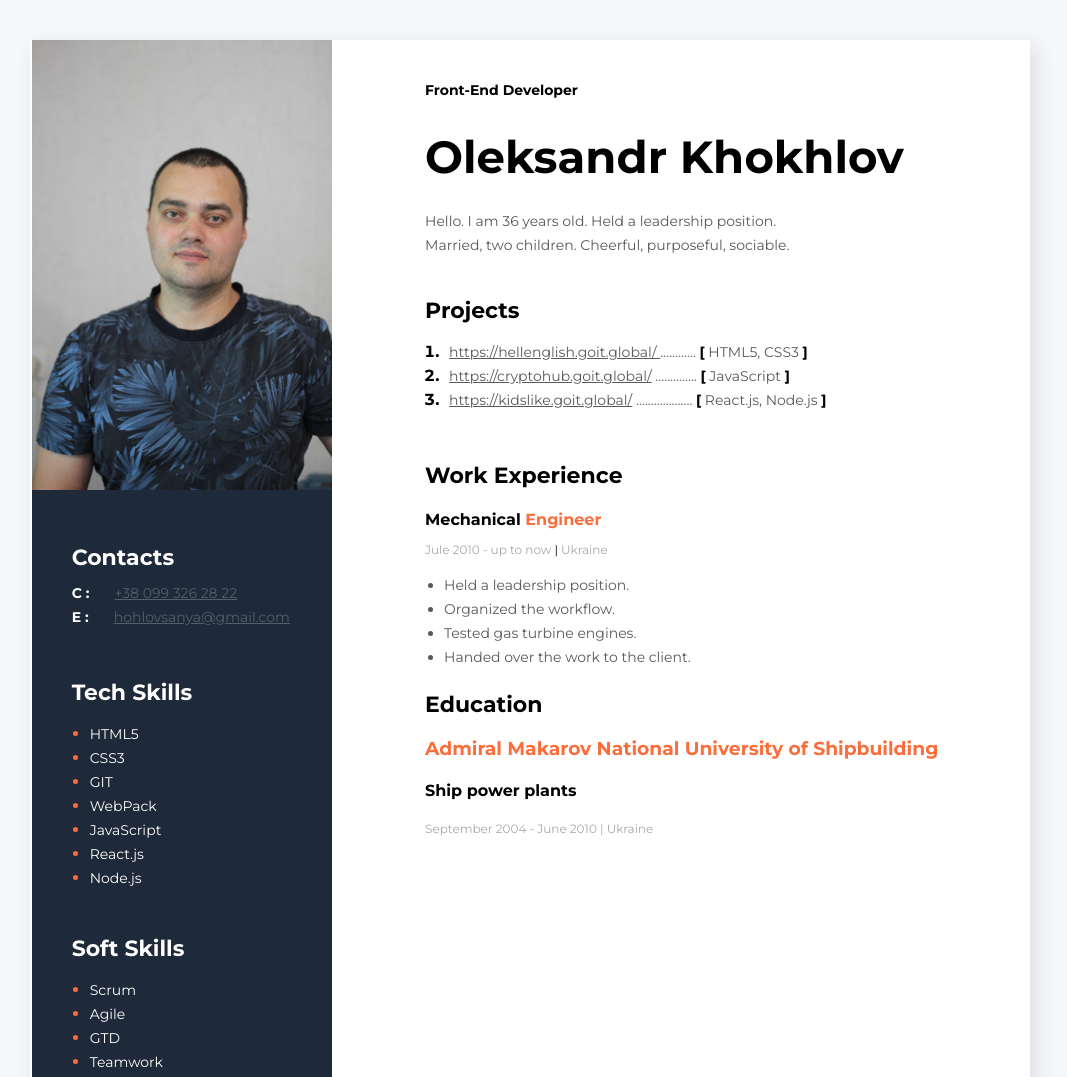
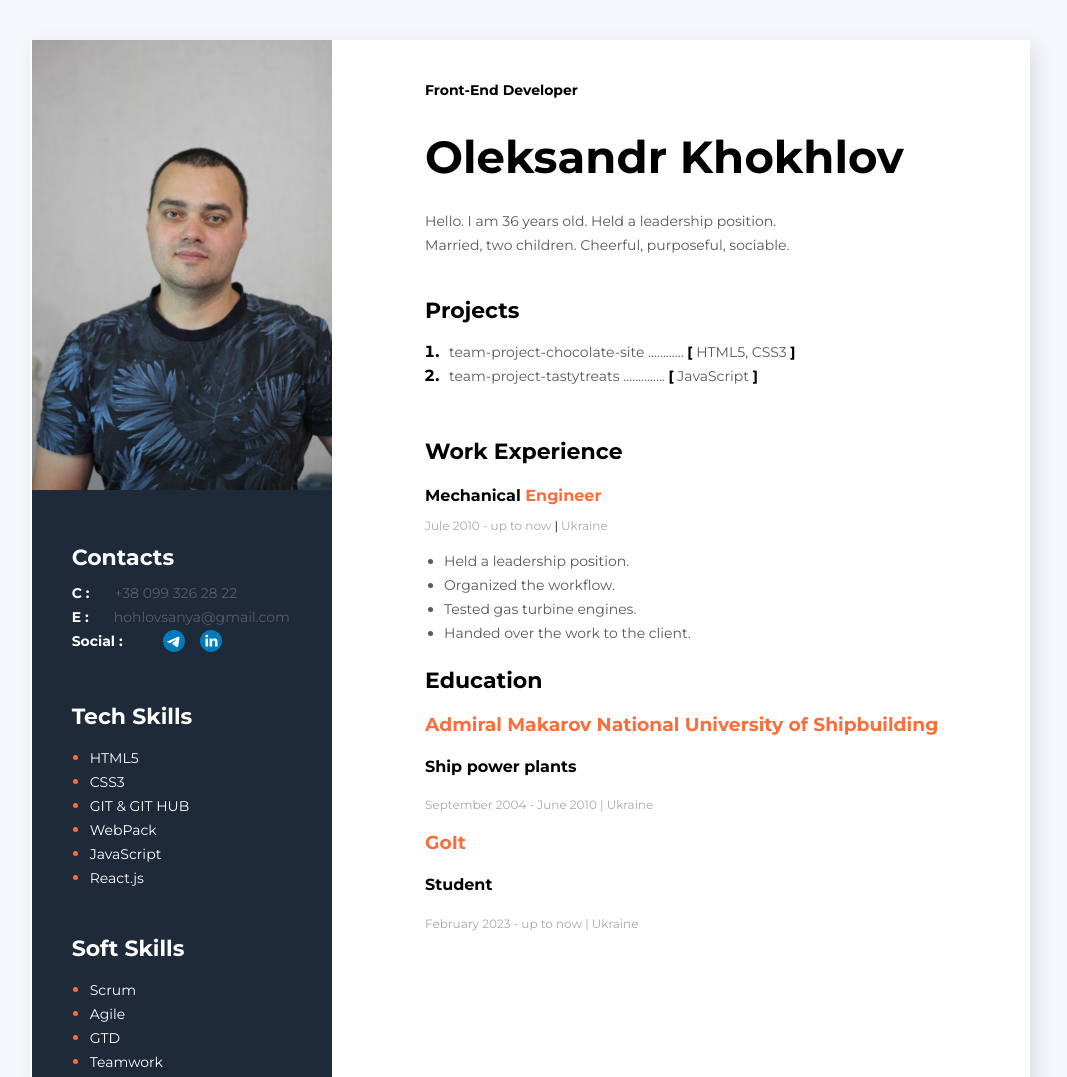
Before and after one commit to OleksandrKhokhlov/MyResume, a plain HTML site: page index.html in a window 1280 px wide. Shown: the top 1077 px of the page, without its empty margins (110-1177 px from the left). Drawn offline with Linux system fonts and the light colour scheme.

Commit message:
corrected information

```diff
--- a/css/style.css
+++ b/css/style.css
@@ -2,8 +2,15 @@ body {
   font-family: "Montserrat", sans-serif;
   background-color: #f5f7fa;
 }
-img{
+img {
   width: 100%;
+}
+a {
+  outline: none;
+  text-decoration: none;
+  display: inline-block;
+  text-align: center;
+  line-height: 2;
 }
 .main-section {
   display: flex;
@@ -139,6 +146,14 @@ img{
   color: #ffffff;
   margin-bottom: 10px;
 }
+.social {
+  display: flex;
+  gap: 15px;
+  align-items: center;
+}
+.social > a {
+  display: inline-flex;
+}
 /* contact section */
 .contact-section-type {
   font-style: normal;
--- a/index.html
+++ b/index.html
@@ -34,9 +34,11 @@
             <li class="my-project-item">
               <span class="my-project-text">
                 <a
-                  href="https://hellenglish.goit.global/"
+                  href="https://mishaflyunt.github.io/team-project-chocolate-site/"
                   class="my-project-link"
-                  >https://hellenglish.goit.global/
+                  target="_blank"
+                  rel="noopener noreferrer"
+                  >team-project-chocolate-site
                 </a>
                 ............
                 <span class="my-project-bracket">[</span> HTML5, CSS3
@@ -45,15 +47,19 @@
             </li>
             <li class="my-project-item">
               <span class="my-project-text">
-                <a href="https://cryptohub.goit.global/" class="my-project-link"
-                  >https://cryptohub.goit.global/</a
+                <a
+                  href="https://angryandrii.github.io/project-food1728/"
+                  class="my-project-link"
+                  target="_blank"
+                  rel="noopener noreferrer"
+                  >team-project-tastytreats</a
                 >
                 ..............
                 <span class="my-project-bracket">[</span> JavaScript
                 <span class="my-project-bracket">]</span>
               </span>
             </li>
-            <li class="my-project-item">
+            <!-- <li class="my-project-item">
               <span class="my-project-text">
                 <a href="https://kidslike.goit.global/" class="my-project-link"
                   >https://kidslike.goit.global/</a
@@ -62,7 +68,7 @@
                 <span class="my-project-bracket">[</span> React.js, Node.js
                 <span class="my-project-bracket">]</span>
               </span>
-            </li>
+            </li> -->
           </ol>
         </div>
         <!--My work experiens-->
@@ -91,51 +97,6 @@
               </li>
             </ul>
           </div>
-          <!--Company 2-->
-          <!-- <div class="my-work-experiens-company-block">
-            <h4 class="my-work-experiens-position">
-              Manager
-              <span class="my-work-experiens-company">Roga & Kopyta New</span>
-            </h4>
-            <p class="my-work-experiens-period">
-              March 2015 - October 2018
-              <span class="my-work-experiens-divider">|</span> Country
-            </p>
-            <ul class="my-work-experiens-duties">
-              <li class="my-work-experiens-duty">
-                Lorem ipsum dolor sit amet, consectetur adipiscing elit, sed do
-                eiusmod labore et dolore magna aliqua.
-              </li>
-              <li class="my-work-experiens-duty">
-                Quis ipsum suspendisse ultrices gravida.
-              </li>
-              <li class="my-work-experiens-duty">
-                Risus commodo viverra maecenas.
-              </li>
-            </ul>
-          </div>-->
-          <!--Company 1-->
-          <!--<div class="my-work-experiens-company-block">
-            <h4 class="my-work-experiens-position">
-              Manager
-              <span class="my-work-experiens-company">Roga & Kopyta LLC</span>
-            </h4>
-            <p class="my-work-experiens-period">
-              June 2014 - February 2015
-              <span class="my-work-experiens-divider">|</span> Country
-            </p>
-            <ul class="my-work-experiens-duties">
-              <li class="my-work-experiens-duty">
-                Lorem ipsum dolor sit amet, consectetur adipiscing elit.
-              </li>
-              <li class="my-work-experiens-duty">
-                Quis ipsum suspendisse ultrices gravida.
-              </li>
-              <li class="my-work-experiens-duty">
-                Risus commodo viverra maecenas.
-              </li>
-            </ul>
-          </div>-->
         </div>
         <!--My education-->
         <div class="my-education-section">
@@ -147,11 +108,16 @@
           <p class="my-work-experiens-period">
             September 2004 - June 2010 | Ukraine
           </p>
+          <h3 class="my-work-experiens-company">GoIt</h3>
+          <h4>Student</h4>
+          <p class="my-work-experiens-period">
+            February 2023 - up to now | Ukraine
+          </p>
         </div>
       </div>
       <!--Sidebar section-->
       <aside class="sidebar-section">
-        <img src="./images/myfoto2.jpg" alt="My foto"/>
+        <img src="./images/myfoto2.jpg" alt="My foto" />
         <!--Contact section-->
         <div class="contact-section">
           <h3 class="sidebar-title">Contacts</h3>
@@ -167,6 +133,28 @@
               >hohlovsanya@gmail.com</a
             >
           </div>
+          <div class="social">
+            <span class="contact-section-type">Social :</span>
+            <a
+              target="_blank"
+              rel="noopener noreferrer"
+              href="http://t.me/sanyasanya32"
+            >
+              <svg width="22" height="22">
+                <use href="./images/sprite.svg#icon-telegram_logo"></use>
+              </svg>
+            </a>
+
+            <a
+              target="_blank"
+              rel="noopener noreferrer"
+              href="http://www.linkedin.com/in/oleksandr-khokhlov"
+            >
+              <svg width="22" height="22">
+                <use href="./images/sprite.svg#icon-linkedin"></use>
+              </svg>
+            </a>
+          </div>
         </div>
         <!--Tech skill section-->
         <div class="tech-skill-section">
@@ -179,7 +167,7 @@
               <span class="tech-skill-item-text">CSS3 </span>
             </li>
             <li class="tech-skill-item">
-              <span class="tech-skill-item-text">GIT </span>
+              <span class="tech-skill-item-text">GIT & GIT HUB </span>
             </li>
             <li class="tech-skill-item">
               <span class="tech-skill-item-text">WebPack </span>
@@ -190,9 +178,9 @@
             <li class="tech-skill-item">
               <span class="tech-skill-item-text">React.js </span>
             </li>
-            <li class="tech-skill-item">
+            <!-- <li class="tech-skill-item">
               <span class="tech-skill-item-text">Node.js </span>
-            </li>
+            </li> -->
           </ul>
         </div>
         <!--Soft skill section-->
```
Also changed, not shown: images/sprite.svg (added).
